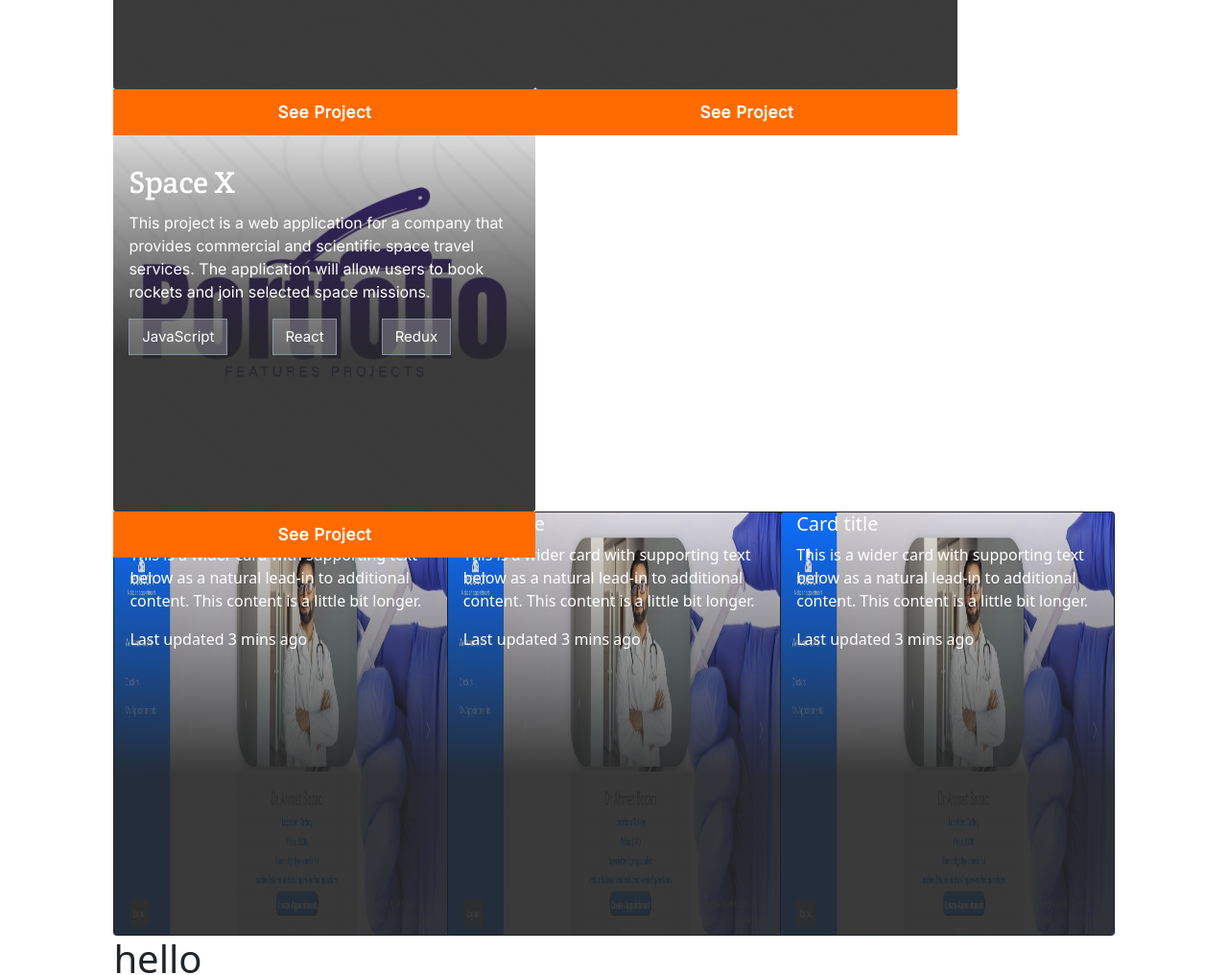
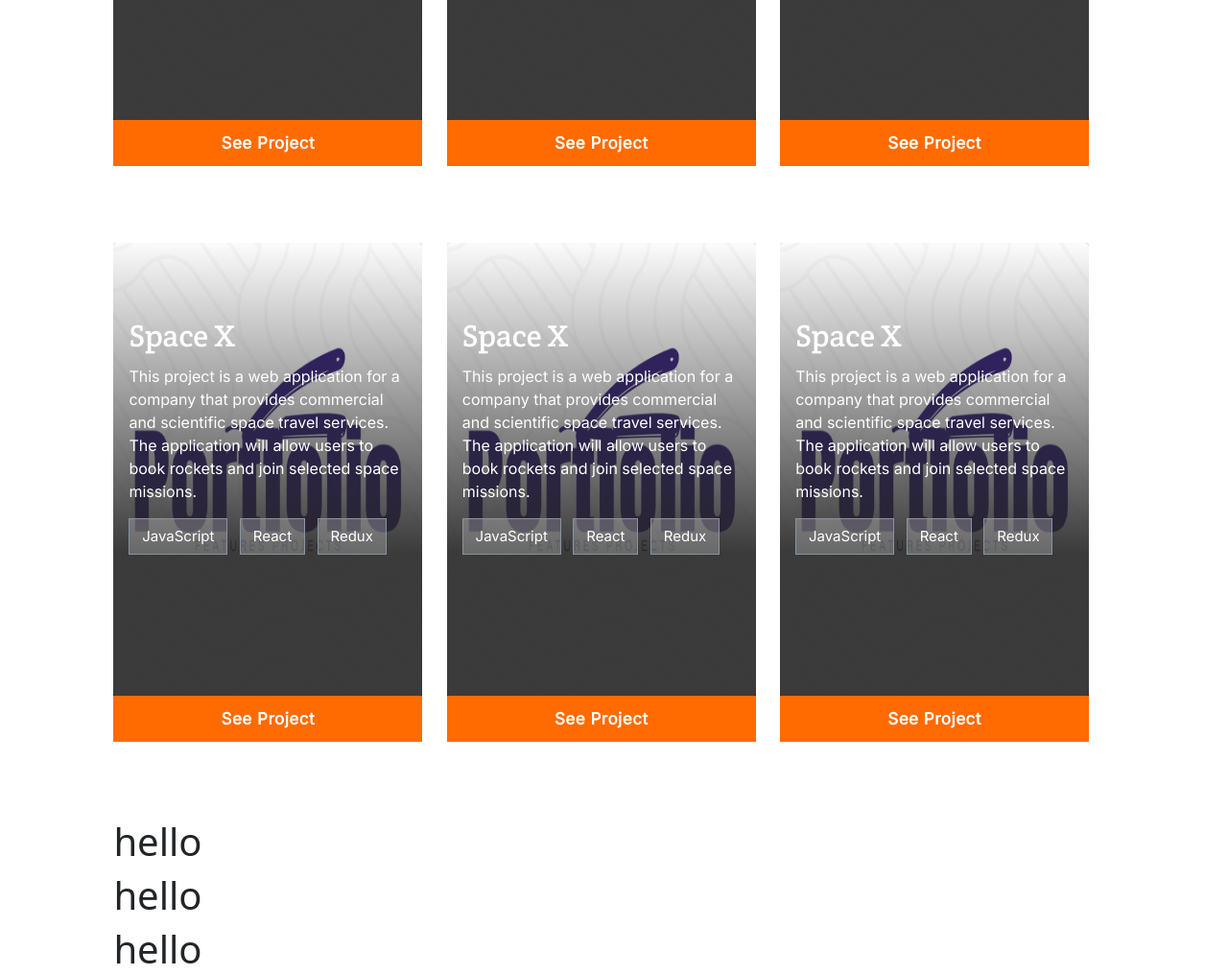
Before and after one commit to aliabbani/portfolio1, a website: page index.html in a window 1280 px wide. Shown: the part 2140-3156 px from the top of the page at 96% size. Drawn offline with nearby package versions, Linux system fonts and the light colour scheme; a web font is replaced by a local one.

Commit message:
Add the style of 6 features projects

```diff
--- a/index.html
+++ b/index.html
@@ -103,9 +103,9 @@
             </div>
           </div>
           <!-- feature projects -->
-          <div class="card-group">
-            <div>
-              <div class="card bg-dark text-white card-projects">
+          <div class="card-group d-lg-flex">
+            <div class="card-container">
+              <div class="card g-lg-3 bg-dark text-white card-projects">
                 <img src="images/prototype.png"  class="card-img" alt="...">
                 <div class="card-img-overlay">
                   <h5 class="card-title card-projects-title">Space X</h5>
@@ -117,12 +117,12 @@
                   </div>
                 </div>
                 <div class="card-projects-btn-div">
-                  <a href="#" class="btn btn-primary btn-card-projects text-center">See Project</a>
+                  <a href="#" class="btn btn-card-projects">See Project</a>
                 </div>
               </div>
             </div>
-            <div>
-              <div class="card bg-dark text-white card-projects">
+            <div class="card-container">
+              <div class="card g-lg-3 bg-dark text-white card-projects">
                 <img src="images/prototype.png"  class="card-img" alt="...">
                 <div class="card-img-overlay">
                   <h5 class="card-title card-projects-title">Space X</h5>
@@ -134,12 +134,12 @@
                   </div>
                 </div>
                 <div class="card-projects-btn-div">
-                  <a href="#" class="btn btn-primary btn-card-projects text-center">See Project</a>
+                  <a href="#" class="btn btn-card-projects">See Project</a>
                 </div>
               </div>
             </div>
-            <div>
-              <div class="card bg-dark text-white card-projects">
+            <div class="card-container">
+              <div class="card g-lg-3 bg-dark text-white card-projects">
                 <img src="images/prototype.png"  class="card-img" alt="...">
                 <div class="card-img-overlay">
                   <h5 class="card-title card-projects-title">Space X</h5>
@@ -151,36 +151,63 @@
                   </div>
                 </div>
                 <div class="card-projects-btn-div">
-                  <a href="#" class="btn btn-primary btn-card-projects text-center">See Project</a>
+                  <a href="#" class="btn btn-card-projects">See Project</a>
                 </div>
               </div>
             </div>
-          </div>
-          <div class="card-group">
-                <div class="card bg-dark text-white">
-                    <img src="images/recovon.PNG"  class="card-img" alt="...">
-                    <div class="card-img-overlay">
-                      <h5 class="card-title">Card title</h5>
-                      <p class="card-text">This is a wider card with supporting text below as a natural lead-in to additional content. This content is a little bit longer.</p>
-                      <p class="card-text">Last updated 3 mins ago</p>
-                    </div>
+            <div class="card-container">
+              <div class="card g-lg-3 bg-dark text-white card-projects">
+                <img src="images/prototype.png"  class="card-img" alt="...">
+                <div class="card-img-overlay">
+                  <h5 class="card-title card-projects-title">Space X</h5>
+                  <p class="card-text card-projects-text">This project is a web application for a company that provides commercial and scientific space travel services. The application will allow users to book rockets and join selected space missions.</p>
+                  <div class="main-framework02">
+                    <div class="main-framework2">JavaScript</div>
+                    <div class="main-framework2">React</div>
+                    <div class="main-framework2">Redux</div>
                   </div>
-                  <div class="card bg-dark text-white">
-                    <img src="images/recovon.PNG"  class="card-img" alt="...">
-                    <div class="card-img-overlay">
-                      <h5 class="card-title">Card title</h5>
-                      <p class="card-text">This is a wider card with supporting text below as a natural lead-in to additional content. This content is a little bit longer.</p>
-                      <p class="card-text">Last updated 3 mins ago</p>
-                    </div>
+                </div>
+                <div class="card-projects-btn-div">
+                  <a href="#" class="btn btn-card-projects">See Project</a>
+                </div>
+              </div>
+            </div>
+            <div class="card-container">
+              <div class="card g-lg-3 bg-dark text-white card-projects">
+                <img src="images/prototype.png"  class="card-img" alt="...">
+                <div class="card-img-overlay">
+                  <h5 class="card-title card-projects-title">Space X</h5>
+                  <p class="card-text card-projects-text">This project is a web application for a company that provides commercial and scientific space travel services. The application will allow users to book rockets and join selected space missions.</p>
+                  <div class="main-framework02">
+                    <div class="main-framework2">JavaScript</div>
+                    <div class="main-framework2">React</div>
+                    <div class="main-framework2">Redux</div>
                   </div>
-                  <div class="card bg-dark text-white">
-                    <img src="images/recovon.PNG"  class="card-img" alt="...">
-                    <div class="card-img-overlay">
-                      <h5 class="card-title">Card title</h5>
-                      <p class="card-text">This is a wider card with supporting text below as a natural lead-in to additional content. This content is a little bit longer.</p>
-                      <p class="card-text">Last updated 3 mins ago</p>
-                    </div>
+                </div>
+                <div class="card-projects-btn-div">
+                  <a href="#" class="btn btn-card-projects">See Project</a>
+                </div>
+              </div>
+            </div>
+            <div class="card-container">
+              <div class="card g-lg-3 bg-dark text-white card-projects">
+                <img src="images/prototype.png"  class="card-img" alt="...">
+                <div class="card-img-overlay">
+                  <h5 class="card-title card-projects-title">Space X</h5>
+                  <p class="card-text card-projects-text">This project is a web application for a company that provides commercial and scientific space travel services. The application will allow users to book rockets and join selected space missions.</p>
+                  <div class="main-framework02">
+                    <div class="main-framework2">JavaScript</div>
+                    <div class="main-framework2">React</div>
+                    <div class="main-framework2">Redux</div>
                   </div>
+                </div>
+                <div class="card-projects-btn-div">
+                  <a href="#" class="btn btn-card-projects">See Project</a>
+                </div>
+              </div>
+            </div>
+
+
           </div>
 
             <h1>hello</h1>
@@ -200,17 +227,3 @@
     ></script>
   </body>
 </html>
-
-                    <!-- <div class="card">
-                        <img src="images/recovon.PNG" class="card-img-top" alt="...">
-                        <div class="card-body">
-                          <h2 class="card-title">Recovon</h2>
-                          <p class="card-text">Recovon is a doctor appointment website created with react for the front-end and rails api for the backend</p>
-                          <div class="main-framework">
-                              <div class="main-framework1">Ruby on rails</div>
-                              <div class="main-framework1">React</div>
-                              <div class="main-framework1">Redux</div>
-                          </div>
-                          <a href="#" class="btn btn-main-framework">See project</a>
-                        </div>
-                    </div> -->
--- a/style.css
+++ b/style.css
@@ -184,9 +184,19 @@
   border: 0;
 }
 
+.card-container {
+  padding-bottom: 5vh;
+}
+
 .card-img-overlay {
   padding: 0 1rem;
-  background-image: linear-gradient(180.45deg, rgba(38, 38, 38, 0) 0.75%, rgba(38, 38, 38, 0.9) 61.94%);
+  background-image:
+    linear-gradient(
+      180.45deg,
+      rgba(38, 38, 38, 0) 0.75%,
+      rgba(38, 38, 38, 0.9) 61.94%
+    );
+  border-radius: 0;
 }
 
 .card-projects-title {
@@ -210,7 +220,6 @@
   display: flex;
   flex-wrap: wrap;
   gap: 1vh;
-  /* padding-bottom: 5vh; */
 }
 
 .main-framework2 {
@@ -228,10 +237,7 @@
 
 .card-projects-btn-div {
   display: flex;
-  justify-content: center;
-  align-items: flex-end;
-  background-color: #ff6b00;
-  z-index: 10;
+  z-index: 9;
 }
 
 .btn-card-projects {
@@ -240,25 +246,56 @@
   border-radius: 0;
   border: 0;
   background-color: #ff6b00;
+  color: #fff;
   font-family: 'Inter', sans-serif;
   font-style: normal;
   font-weight: 700;
   font-size: 17px;
   line-height: 24px;
   letter-spacing: 0.03em;
+  width: 100%;
+  align-items: center;
+  justify-content: center;
 }
 
-@media screen and (min-width: 450px) {
+.card-projects-btn-div:hover {
+  background-color: #fff;
+  color: #ff6b00;
+}
+
+.btn-card-projects:hover {
+  background-color: #fff;
+  color: #ff6b00;
+}
+
+@media screen and (max-width: 375px) {
+  .card-projects,
+  .card-img {
+    height: 77vh;
+    border: 0;
+  }
+}
+
+/* @media screen and (min-width: 450px) {
   .personal-info {
     padding: 160px 24px;
   }
-}
+
+  .card-projects,
+  .card-img {
+    border: 0;
+  }
+} */
 
 /* Small version */
 @media screen and (min-width: 576px) {
-  /* .personal-info {
-    padding: 160px 24px;
-  } */
+  .card-group {
+    display: block;
+  }
+
+  .card-container {
+    padding-bottom: 10vh;
+  }
 }
 
 /* tablet version */
@@ -274,6 +311,23 @@
   .card-image {
     width: 46vw;
     height: 50vh;
+  }
+
+  .card-group {
+    display: flex;
+    flex-flow: row wrap;
+  }
+
+  .card-container {
+    width: 50%;
+    padding-bottom: 10vh;
+    padding-right: 2vw;
+  }
+
+  .card-projects,
+  .card-img {
+    height: 60vh;
+    border: 0;
   }
 }
 
@@ -365,4 +419,31 @@
     width: 46vw;
     height: 55vh;
   }
+
+  .card-container {
+    width: 33.3%;
+  }
+
+  .card-projects {
+    height: 65vh;
+  }
+
+  .main-framework02 {
+    display: flex;
+    flex-wrap: wrap;
+    gap: 0;
+  }
+
+  .main-framework2 {
+    padding: 1vh 1vw;
+    margin-right: 1vw;
+    margin-bottom: 1vh;
+  }
 }
+
+/* X-Small	None	<576px
+Small	sm	≥576px
+Medium	md	≥768px
+Large	lg	≥992px
+Extra large	xl	≥1200px
+Extra extra large	xxl	≥1400px */
```
